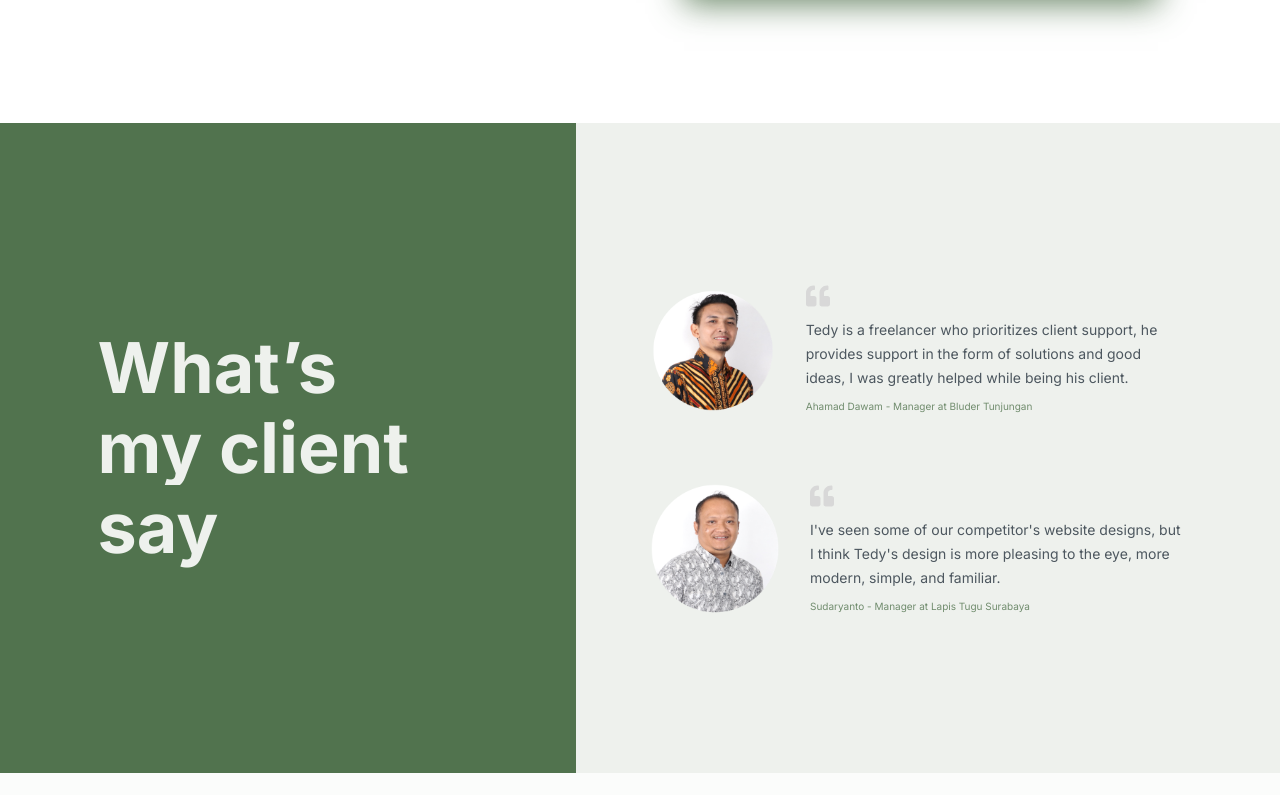
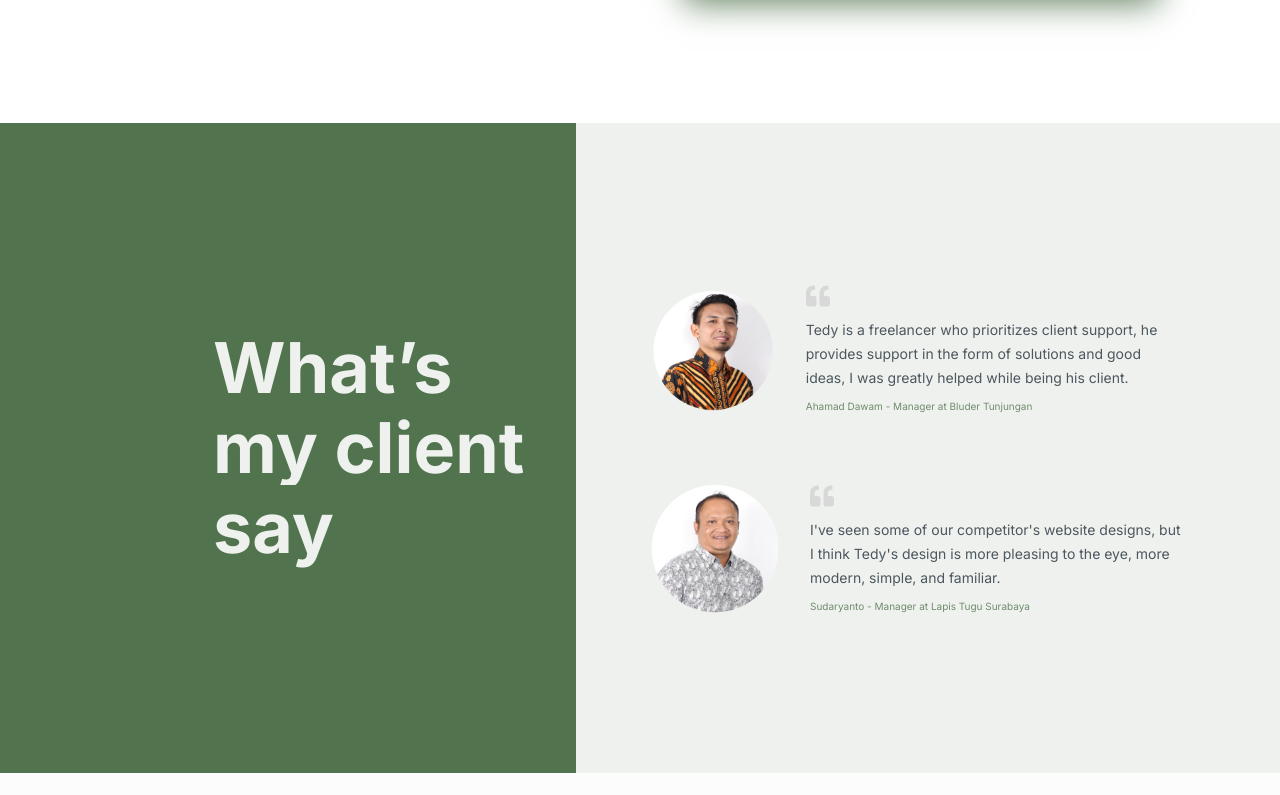
Before and after one commit to tedymaradho/maradho, a React (Vite) app: page / in a window 1280 px wide. Shown: the part 2085-2880 px from the top of the page. Built offline with nearby package versions, Linux system fonts and the light colour scheme; the HTML template or start-up script is replaced by a standard one.

Commit message:
testimoni otw

```diff
--- a/src/components/Testimoni.jsx
+++ b/src/components/Testimoni.jsx
@@ -1,21 +1,53 @@
 import Person1 from "../assets/person-1.png";
 import Person2 from "../assets/person-2.png";
 import { FaQuoteLeft } from "react-icons/fa";
+import { device } from "../styles/Device";
 import styled from "styled-components";
 
 const Container = styled.div`
   height: 650px;
+
+  @media ${device.mobileS} {
+    width: 100vh;
+    display: flex;
+    flex-direction: column;
+    text-align: center;
+  }
+  @media ${device.tablet} {
+    width: 100%;
     display: grid;
     grid-template-columns: 1fr 1fr;
     align-items: center;
+    text-align: left;
+  }
 `;
 
-const Left = styled.div``;
+const Left = styled.div`
+  display: flex;
+  align-items: center;
+
+  @media ${device.mobileS} {
+    width: 100vh;
+    height: 100%;
+    justify-content: center;
+  }
+  @media ${device.tablet} {
+    width: 100%;
+    height: 100%;
+  }
+`;
 
 const Title = styled.h1`
+  color: ${(props) => props.theme.bg};
+
+  @media ${device.mobileS} {
+    font-size: 60px;
+    line-height: 75px;
+  }
+  @media ${device.tablet} {
+    font-size: 70px;
     line-height: 80px;
-  color: ${(props) => props.theme.bg};
-  font-size: 70px;
+  }
 `;
 
 const BgSpan = styled.span`
@@ -23,15 +55,42 @@ const BgSpan = styled.span`
 `;
 
 const Right = styled.div`
+  height: 100%;
   display: flex;
   flex-direction: column;
+  justify-content: center;
+
+  @media ${device.mobileS} {
+    gap: 10px;
+  }
+  @media ${device.tablet} {
     gap: 50px;
+  }
 `;
 
 const TestiBox = styled.div`
   display: flex;
   align-items: center;
+
+  @media ${device.mobileS} {
+    width: 100vw;
+    flex-direction: column;
+  }
+
+  @media ${device.tablet} {
+    width: 100%;
+    flex-direction: row;
     gap: 20px;
+  }
+`;
+
+const QuoteIcon = styled(FaQuoteLeft)`
+  @media ${device.mobileS} {
+    display: none;
+  }
+  @media ${device.tablet} {
+    display: inline-block;
+  }
 `;
 
 const TextBox = styled.div`
@@ -39,18 +98,45 @@ const TextBox = styled.div`
   flex-direction: column;
   gap: 10px;
   opacity: 80%;
+
+  @media ${device.mobileS} {
+    width: 100vw;
+  }
+  @media ${device.tablet} {
+    width: 100%;
+  }
 `;
 
-const Photo = styled.img``;
+const Photo = styled.img`
+  @media ${device.mobileS} {
+    width: 80px;
+    height: 80px;
+  }
+  @media ${device.tablet} {
+    width: 150px;
+    height: 150px;
+  }
+`;
 
 const Text = styled.p`
+  @media ${device.mobileS} {
+    font-size: 12px;
+    line-height: 20px;
+  }
+  @media ${device.tablet} {
     font-size: 14px;
     line-height: 24px;
+  }
 `;
 
 const Owner = styled.span`
+  color: ${(props) => props.theme.main};
+  @media ${device.mobileS} {
+    font-size: 9px;
+  }
+  @media ${device.tablet} {
     font-size: 10px;
-  color: ${(props) => props.theme.main};
+  }
 `;
 
 function Testimoni() {
@@ -67,14 +153,9 @@ function Testimoni() {
       </Left>
       <Right>
         <TestiBox>
-          <Photo
-            src={Person1}
-            alt="Person Photo 1"
-            width="150px"
-            height="150px"
-          />
+          <Photo src={Person1} alt="Person Photo 1" />
           <TextBox>
-            <FaQuoteLeft size="1.5em" color="lightgray" />
+            <QuoteIcon size="1.5em" color="lightgray" />
             <Text>
               Tedy is a freelancer who prioritizes client support, he provides
               support in the form of solutions and good ideas, I was greatly
@@ -84,14 +165,9 @@ function Testimoni() {
           </TextBox>
         </TestiBox>
         <TestiBox>
-          <Photo
-            src={Person2}
-            alt="Person Photo 2"
-            width="150px"
-            height="150px"
-          />
+          <Photo src={Person2} alt="Person Photo 2" />
           <TextBox>
-            <FaQuoteLeft size="1.5em" color="lightgray" />
+            <QuoteIcon size="1.5em" color="lightgray" />
             <Text>
               I've seen some of our competitor's website designs, but I think
               Tedy's design is more pleasing to the eye, more modern, simple,
--- a/src/pages/Home.jsx
+++ b/src/pages/Home.jsx
@@ -92,13 +92,20 @@ const SectionTestimoni = styled.div`
 `;
 
 const TestiShape = styled.div`
-  width: 45%;
-  height: 100%;
   position: absolute;
   top: 0;
   left: 0;
   z-index: -2;
   background-color: #51734e;
+
+  @media ${device.mobileS} {
+    width: 100%;
+    height: 50%;
+  }
+  @media ${device.tablet} {
+    width: 45%;
+    height: 100%;
+  }
 `;
 
 const SectionSosmed = styled(SectionClient)``;
```
Lines whose indentation alone changed are shown as unchanged.
